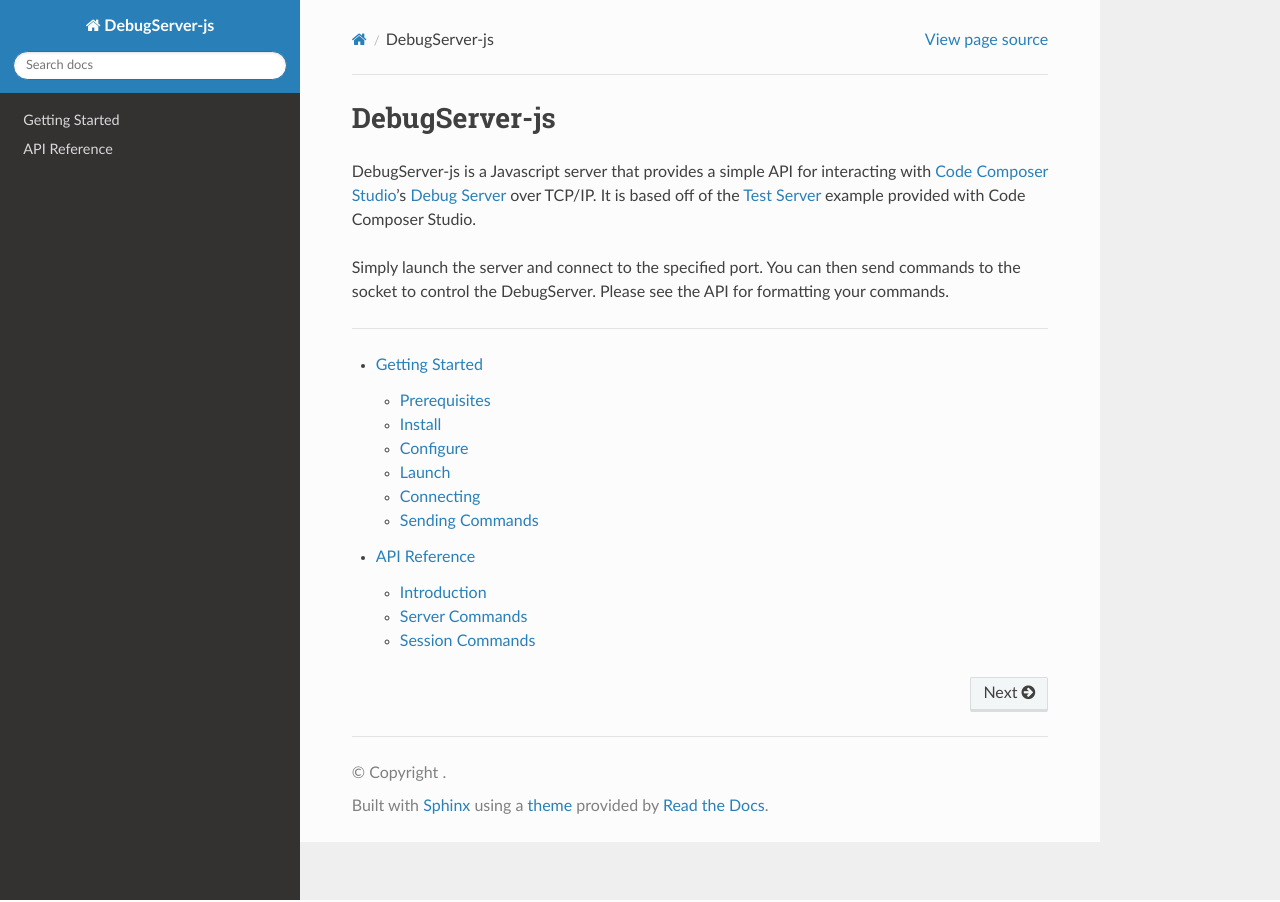
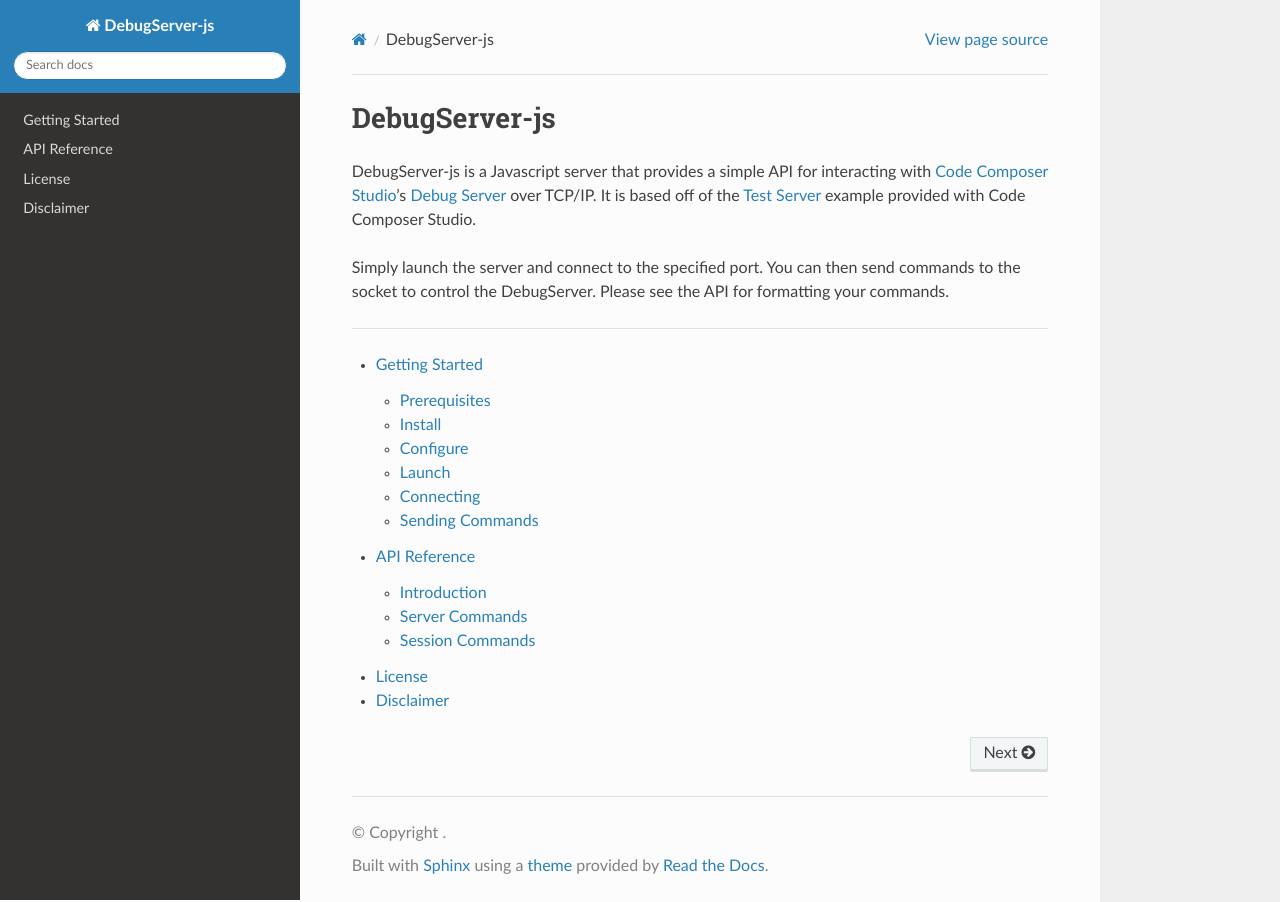
Before and after one commit to webbcam/debugserver-js, a Sphinx documentation site: the page built from docs/index.rst, in a window 1280 px wide. Built offline with Sphinx 7.4.7 and the Read the Docs theme 2.0.0, drawn with Linux system fonts in a browser that asks for light colours.

Commit message:
added license + disclaimer

```diff
--- /dev/null
+++ b/docs/disclaimer.rst
@@ -0,0 +1,6 @@
+.. _disclaimer:
+
+Disclaimer
+==========
+
+  .. literalinclude:: ../DISCLAIMER
--- a/docs/index.rst
+++ b/docs/index.rst
@@ -18,6 +18,8 @@
 
    started
    api
+   license
+   disclaimer
 
 .. External Links
 .. _Debug Server: http://software-dl.ti.com/ccs/esd/documents/users_guide/sdto_dss_handbook.html
--- a/docs/started.rst
+++ b/docs/started.rst
@@ -41,6 +41,10 @@
 Windows
 -------
 
+::
+
+    ./run-server.bat 4444
+
 Connecting
 ==========
 
```
Also changed, not shown: docs/license.rst (added, +7 -0 lines), 2 other files.
